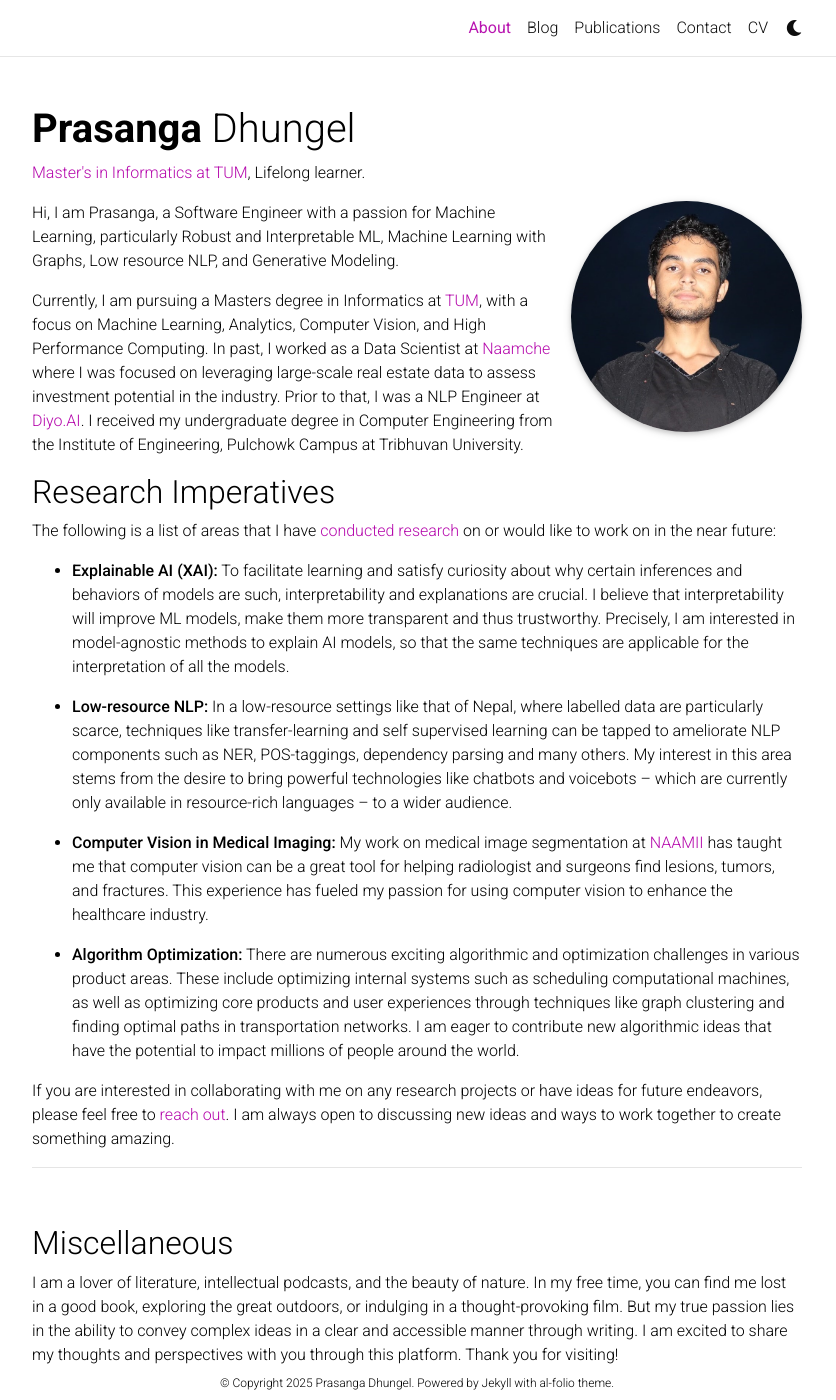
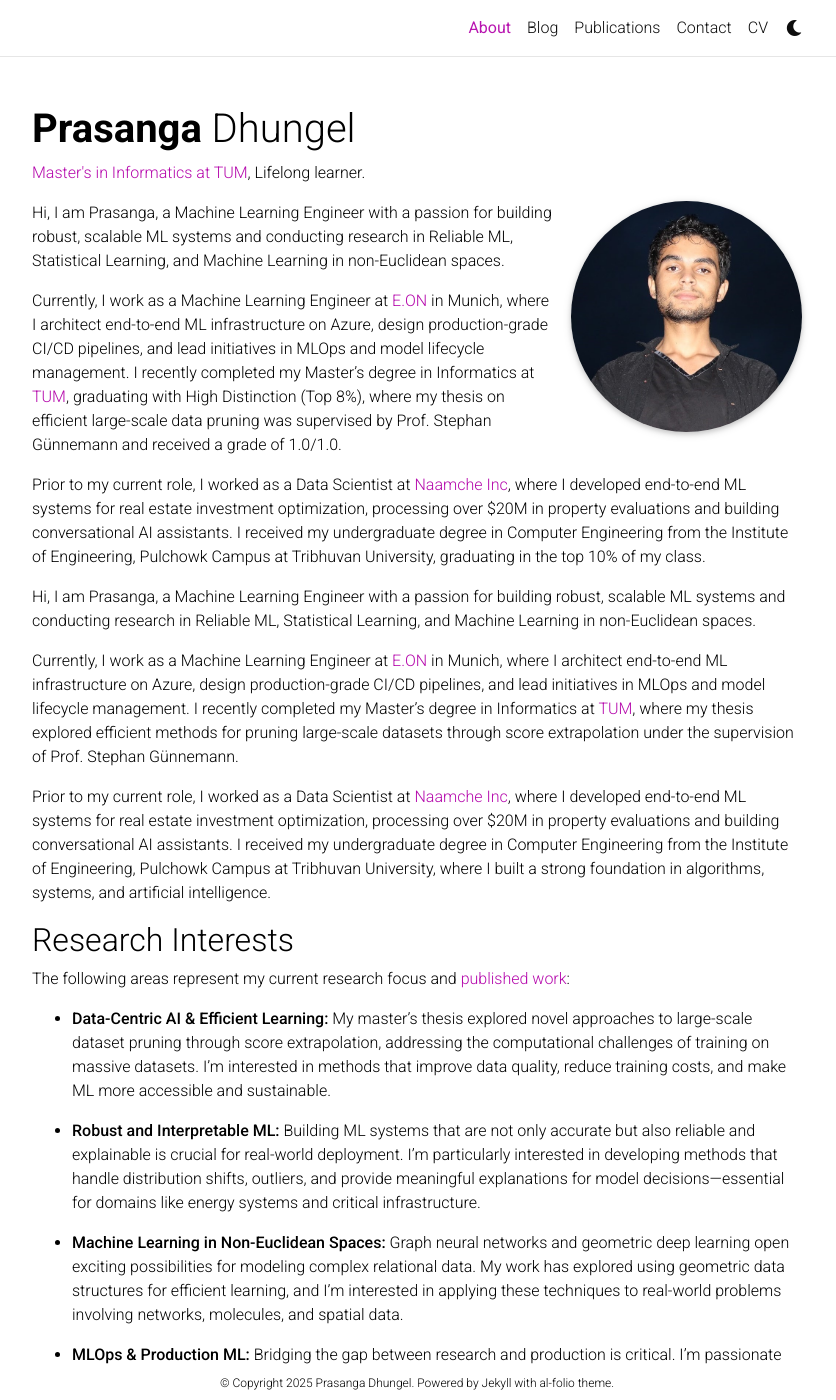
Before and after one commit to prasangadhungel/prasangadhungel.github.io, a Jekyll site: the page built from _pages/about.md, in a window 1280 px wide and 1400 px high. Shown: the whole window, without its empty margins (223-1059 px from the left). Built offline with Jekyll 4.4.1, drawn with Linux system fonts in a browser that asks for light colours; full-size pictures stand in for the smaller copies a plugin makes; comment, search, counter and statistics services are not loaded; a style sheet for code colours, icons or effects is not loaded; some of the changed text lies outside the part shown.

Commit message:
:rocket: update About page

```diff
--- a/_pages/about.md
+++ b/_pages/about.md
@@ -15,28 +15,35 @@ news: false  # includes a list of news items
 selected_papers: false # includes a list of papers marked as "selected={true}"
 social: true  # includes social icons at the bottom of the page
 ---
+Hi, I am Prasanga, a Machine Learning Engineer with a passion for building robust, scalable ML systems and conducting research in Reliable ML, Statistical Learning, and Machine Learning in non-Euclidean spaces.
 
-Hi, I am Prasanga, a Software Engineer with a passion for Machine Learning, particularly Robust and Interpretable ML, Machine Learning with Graphs, Low resource NLP, and Generative Modeling.
+Currently, I work as a Machine Learning Engineer at [E.ON](https://www.eon.com/en) in Munich, where I architect end-to-end ML infrastructure on Azure, design production-grade CI/CD pipelines, and lead initiatives in MLOps and model lifecycle management. I recently completed my Master's degree in Informatics at [TUM](https://www.tum.de/en/), graduating with High Distinction (Top 8%), where my thesis on efficient large-scale data pruning was supervised by Prof. Stephan Günnemann and received a grade of 1.0/1.0.
 
-Currently, I am pursuing a Masters degree in Informatics at [TUM](https://www.tum.de/en/), with a focus on Machine Learning, Analytics, Computer Vision, and High Performance Computing. In past, I worked as a Data Scientist at [Naamche](https://www.naamche.com/) where I was focused on leveraging large-scale real estate data to assess investment potential in the industry. Prior to that, I was a NLP Engineer at [Diyo.AI](https://diyo.ai/). I received my undergraduate degree in Computer Engineering from the Institute of Engineering, Pulchowk Campus at Tribhuvan University.
+Prior to my current role, I worked as a Data Scientist at [Naamche Inc](https://www.naamche.com/), where I developed end-to-end ML systems for real estate investment optimization, processing over $20M in property evaluations and building conversational AI assistants. I received my undergraduate degree in Computer Engineering from the Institute of Engineering, Pulchowk Campus at Tribhuvan University, graduating in the top 10% of my class.
 
-## Research Imperatives
+Hi, I am Prasanga, a Machine Learning Engineer with a passion for building robust, scalable ML systems and conducting research in Reliable ML, Statistical Learning, and Machine Learning in non-Euclidean spaces.
 
-The following is a list of areas that I have [conducted research](/publications.md) on or would like to work on in the near future:
+Currently, I work as a Machine Learning Engineer at [E.ON](https://www.eon.com/en) in Munich, where I architect end-to-end ML infrastructure on Azure, design production-grade CI/CD pipelines, and lead initiatives in MLOps and model lifecycle management. I recently completed my Master's degree in Informatics at [TUM](https://www.tum.de/en/), where my thesis explored efficient methods for pruning large-scale datasets through score extrapolation under the supervision of Prof. Stephan Günnemann.
 
-- **Explainable AI (XAI):** To facilitate learning and satisfy curiosity about why certain inferences and behaviors of models are such, interpretability and explanations are crucial. I believe that interpretability will improve ML models, make them more transparent and thus trustworthy. Precisely, I am interested in model-agnostic methods to explain AI models, so that the same techniques are applicable for the interpretation of all the models.
+Prior to my current role, I worked as a Data Scientist at [Naamche Inc](https://www.naamche.com/), where I developed end-to-end ML systems for real estate investment optimization, processing over $20M in property evaluations and building conversational AI assistants. I received my undergraduate degree in Computer Engineering from the Institute of Engineering, Pulchowk Campus at Tribhuvan University, where I built a strong foundation in algorithms, systems, and artificial intelligence.
 
-- **Low-resource NLP:** In a low-resource settings like that of Nepal, where labelled data are particularly scarce, techniques like transfer-learning and self supervised learning can be tapped to ameliorate NLP components such as NER, POS-taggings, dependency parsing and many others. My interest in this area stems from the desire to bring powerful technologies like chatbots and voicebots – which are currently only available in resource-rich languages – to a wider audience.
+## Research Interests
 
-- **Computer Vision in Medical Imaging:** My work on medical image segmentation at [NAAMII](https://www.naamii.org.np/) has taught me that computer vision can be a great tool for helping radiologist and surgeons find lesions, tumors, and fractures. This experience has fueled my passion for using computer vision to enhance the healthcare industry.
+The following areas represent my current research focus and [published work](/publications.md):
 
-- **Algorithm Optimization:** There are numerous exciting algorithmic and optimization challenges in various product areas. These include optimizing internal systems such as scheduling computational machines, as well as optimizing core products and user experiences through techniques like graph clustering and finding optimal paths in transportation networks. I am eager to contribute new algorithmic ideas that have the potential to impact millions of people around the world.
+- **Data-Centric AI & Efficient Learning:** My master's thesis explored novel approaches to large-scale dataset pruning through score extrapolation, addressing the computational challenges of training on massive datasets. I'm interested in methods that improve data quality, reduce training costs, and make ML more accessible and sustainable.
 
-If you are interested in collaborating with me on any research projects or have ideas for future endeavors, please feel free to [reach out](/contact). I am always open to discussing new ideas and ways to work together to create something amazing.
+- **Robust and Interpretable ML:** Building ML systems that are not only accurate but also reliable and explainable is crucial for real-world deployment. I'm particularly interested in developing methods that handle distribution shifts, outliers, and provide meaningful explanations for model decisions—essential for domains like energy systems and critical infrastructure.
+
+- **Machine Learning in Non-Euclidean Spaces:** Graph neural networks and geometric deep learning open exciting possibilities for modeling complex relational data. My work has explored using geometric data structures for efficient learning, and I'm interested in applying these techniques to real-world problems involving networks, molecules, and spatial data.
+
+- **MLOps & Production ML:** Bridging the gap between research and production is critical. I'm passionate about building scalable ML infrastructure, implementing robust monitoring systems, and establishing best practices that enable teams to deploy and maintain ML systems reliably at scale.
+
+If you are interested in collaborating on research projects or discussing ideas, please feel free to [reach out](/contact). I am always open to exploring new challenges and opportunities to create impactful solutions.
 
 ---
 <br />
 
-## Miscellaneous
+## Beyond Work
 
-I am a lover of literature, intellectual podcasts, and the beauty of nature. In my free time, you can find me lost in a good book, exploring the great outdoors, or indulging in a thought-provoking film. But my true passion lies in the ability to convey complex ideas in a clear and accessible manner through writing. I am excited to share my thoughts and perspectives with you through this platform. Thank you for visiting!
+I am a lover of literature, intellectual podcasts, and the beauty of nature. In my free time, you can find me lost in a good book, exploring the Bavarian Alps, or indulging in a thought-provoking film. I'm passionate about clear communication and enjoy breaking down complex technical concepts into accessible narratives. Thank you for visiting!
```
Also changed, not shown: _bibliography/papers.bib (+7 -0 lines), _pages/cv.md (+1 -1 lines), _pages/publications.md (+1 -1 lines), _posts/2023-08-27-variational-inference.md (added, +107 -0 lines), assets/img/publication_preview/data_pruning.png (added), 2 other files.
